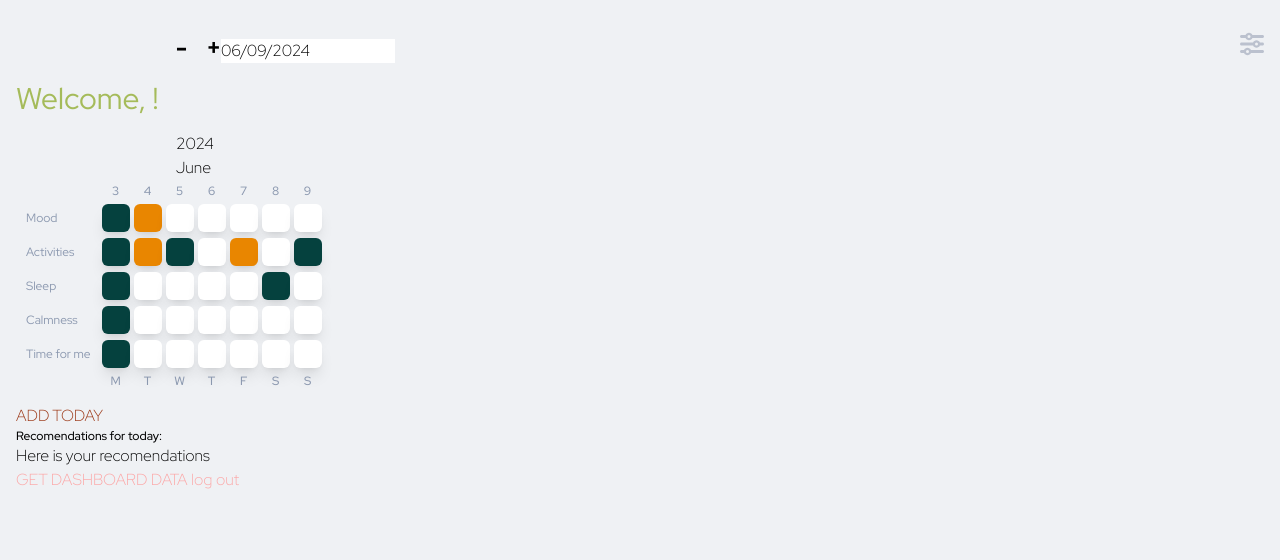
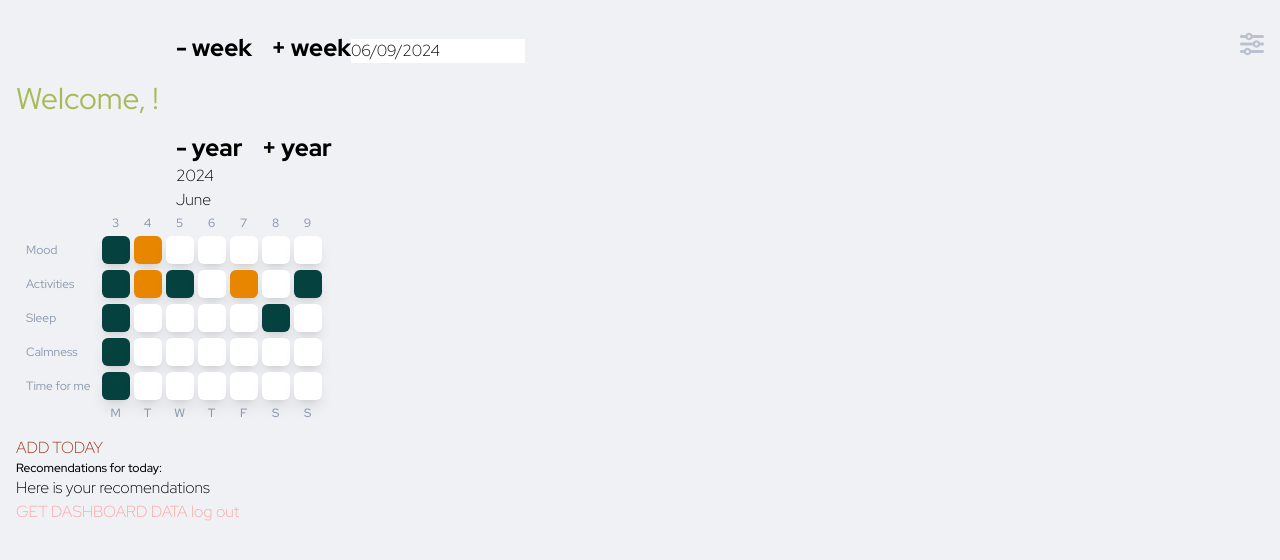
Before and after one commit to kaiuliia/well_being_frontend, a React (Create React App) app: page /user/dashboard in a window 1280 px wide. Shown: the top 560 px of the page. Built offline with nearby package versions, Linux system fonts and the light colour scheme.

Commit message:
Add the same logic for year.

```diff
--- a/src/pages/dashboard.tsx
+++ b/src/pages/dashboard.tsx
@@ -79,7 +79,20 @@ export function Dashboard() {
       console.log("BOARDEND", boardEndMonth);
     }
   };
-
+  const handleChangeRangeYear = (weekDates: Date[], amount: number) => {
+    let newRangeWeek;
+    newRangeWeek = weekDates.map((date) => addDays(date, 365));
+    if (newRangeWeek) {
+      setWeekDates(newRangeWeek);
+      const newSelectedStartDate = newRangeWeek[0];
+      const newSelectedEndDate = newRangeWeek[6];
+      setSelectedDate(newSelectedStartDate);
+      setBoardStartMonth(newSelectedStartDate.getMonth());
+      setBoardEndMonth(newSelectedEndDate.getMonth());
+      setBoardYear(newSelectedStartDate.getFullYear());
+      console.log("BOARDEND", boardEndMonth);
+    }
+  };
   console.log(selectedDate);
 
   useEffect(() => {
@@ -96,13 +109,13 @@ export function Dashboard() {
             onClick={() => handleChangeRangeWeek(weekDates, -7)}
             className={"pl-[10rem] font-extrabold text-2xl"}
           >
-            -
+            - week
           </button>{" "}
           <button
             onClick={() => handleChangeRangeWeek(weekDates, 7)}
             className={"pl-[1rem] font-extrabold text-2xl"}
           >
-            +
+            + week
           </button>
           <DatePicker
             selected={selectedDate}
@@ -117,6 +130,18 @@ export function Dashboard() {
       <div className="text-3xl font-normal text-left text-main-light-green py-[1rem]">
         Welcome, {name}!
       </div>
+      <button
+        onClick={() => handleChangeRangeWeek(weekDates, -365)}
+        className={"pl-[10rem] font-extrabold text-2xl"}
+      >
+        - year
+      </button>{" "}
+      <button
+        onClick={() => handleChangeRangeWeek(weekDates, 365)}
+        className={"pl-[1rem] font-extrabold text-2xl"}
+      >
+        + year
+      </button>
       <DashboardTable
         weekDates={weekDates}
         boardYear={boardYear}
@@ -156,3 +181,10 @@ export function Dashboard() {
     </div>
   );
 }
+
+//NEXT TIME :
+
+//2 fill dashboard according to fetching data
+
+//TODO GLOBALLY
+//+- check year - check the february for 29 days
```
